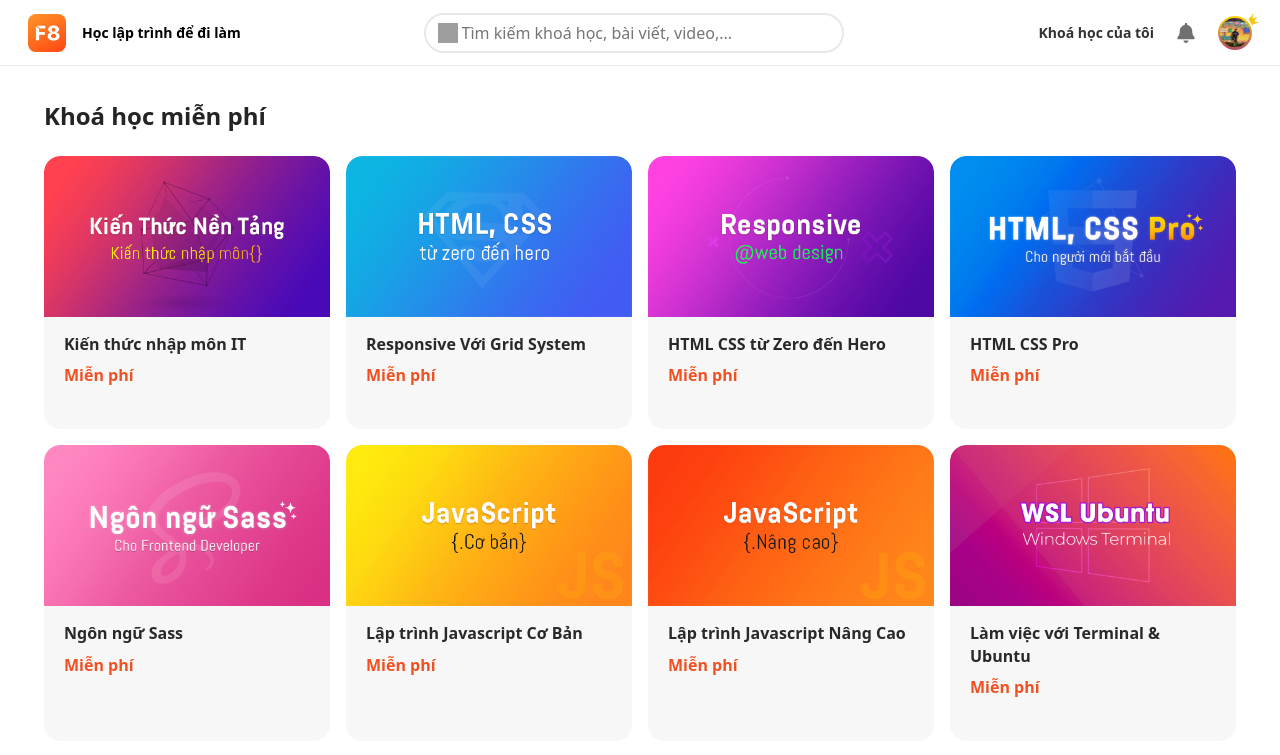
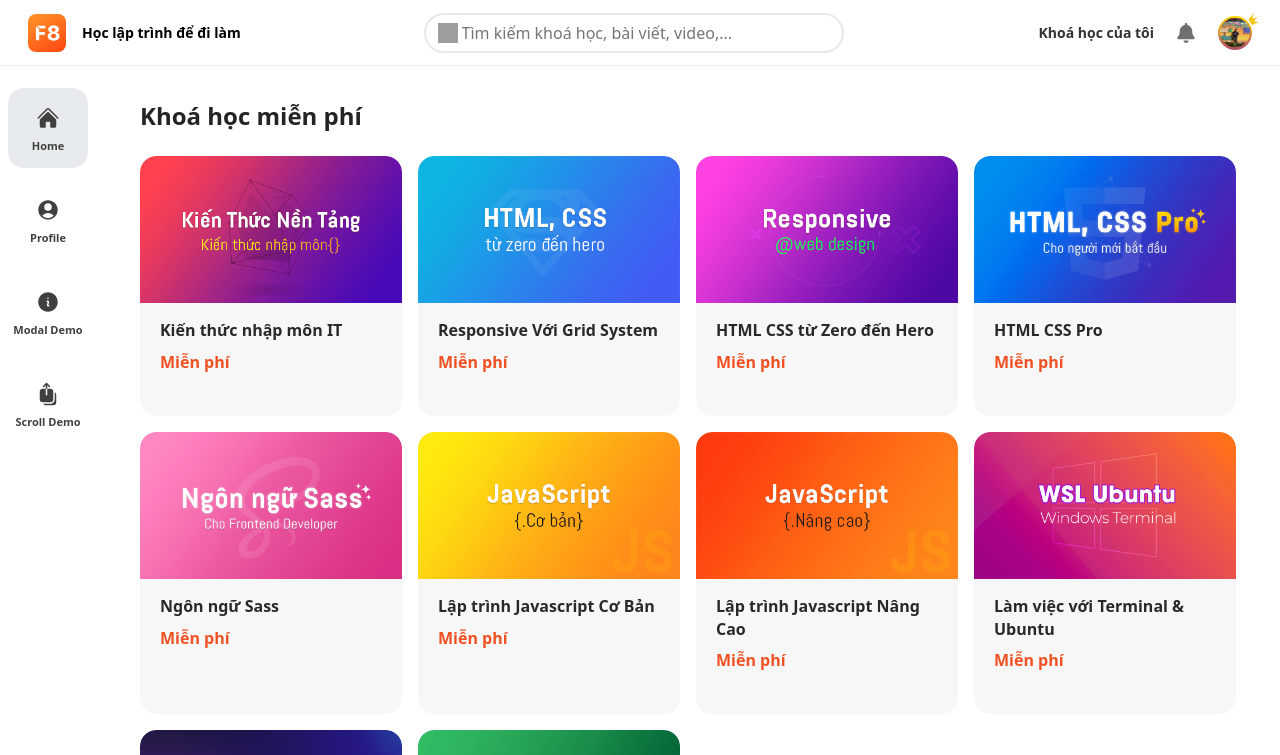
Before and after one commit to dathuynh1710/react-practice, a React (Vite) app: page / in a window 1280 px wide. Shown: the top 755 px of the page. Built offline with nearby package versions, Linux system fonts and the light colour scheme; grey boxes are pictures that could not be loaded; the HTML template or start-up script is replaced by a standard one.

Commit message:
Add Navbar

```diff
--- /dev/null
+++ b/src/components/Navbar/Navbar.module.scss
@@ -0,0 +1,59 @@
+@use "../../styles/mixins" as *;
+
+.navbar {
+  position: sticky;
+  top: 80px;
+  left: 0;
+  z-index: 8;
+  display: none;
+  align-items: center;
+  flex-direction: column;
+  flex-shrink: 0;
+  width: 96px;
+  height: 100%;
+  padding: 0 8px;
+
+  @include screen("md") {
+    display: flex;
+  }
+}
+
+.navbarList {
+  display: flex;
+  flex-direction: column;
+  row-gap: 4px;
+  padding-left: 0;
+}
+
+.navbarItem > a {
+  color: #1a1a1a;
+  width: 80px;
+  height: 80px;
+  display: flex;
+  flex-direction: column;
+  align-items: center;
+  justify-content: center;
+  text-align: center;
+  color: #404040;
+  background: #fff;
+  border-radius: 16px;
+  cursor: pointer;
+
+  font-size: 1.1rem;
+  font-weight: 600;
+  margin-top: 8px;
+
+  &:hover {
+    background: #eef1f4;
+  }
+
+  &.active {
+    background: #e8ebed;
+  }
+}
+
+.navIcon {
+  width: 24px;
+  height: 24px;
+  margin-bottom: 1rem;
+}
--- /dev/null
+++ b/src/components/Navbar/index.jsx
@@ -0,0 +1,58 @@
+import { NavLink } from "react-router-dom";
+import styles from "./Navbar.module.scss";
+
+// Icon
+import iconHome from "/icons/home.svg";
+import iconProfile from "/icons/profile.svg";
+import iconModal from "/icons/info.svg";
+import iconScroll from "/icons/scroll.svg";
+
+const navbarList = [
+  {
+    to: "/",
+    label: "Home",
+    icon: iconHome,
+  },
+  {
+    to: "/profile",
+    label: "Profile",
+    icon: iconProfile,
+  },
+  {
+    to: "/modal-demo",
+    label: "Modal Demo",
+    icon: iconModal,
+  },
+  {
+    to: "/scroll-demo",
+    label: "Scroll Demo",
+    icon: iconScroll,
+  },
+];
+
+function Navbar() {
+  return (
+    <nav className={styles.navbar}>
+      <ul className={styles.navbarList}>
+        {navbarList &&
+          navbarList.map((nav) => (
+            <li key={nav.label} className={styles.navbarItem}>
+              <NavLink
+                to={nav.to}
+                className={({ isActive }) => (isActive ? styles.active : "")}
+              >
+                <img
+                  src={nav.icon}
+                  alt={nav.label}
+                  className={styles.navIcon}
+                />
+
+                <span>{nav.label}</span>
+              </NavLink>
+            </li>
+          ))}
+      </ul>
+    </nav>
+  );
+}
+export default Navbar;
--- a/src/layouts/DefaultLayout/components/Header/partials/UserMenu/UserMenuResult.jsx
+++ b/src/layouts/DefaultLayout/components/Header/partials/UserMenu/UserMenuResult.jsx
@@ -8,16 +8,19 @@
 
 const linkList = [
     {
-        linkGroup: [{ url: "#!", label: "Trang cá nhân" }],
+        id: 1,
+        linkGroup: [{ url: "/profile", label: "Trang cá nhân" }],
     },
     {
+        id: 2,
         linkGroup: [
-            { url: "#!", label: "Viết blog" },
-            { url: "#!", label: "Bài viết của tôi" },
+            { url: "/modal-demo", label: "Modal Demo" },
+            { url: "/scroll-demo", label: "Scroll Demo" },
             { url: "#!", label: "Bài viết đã lưu" },
         ],
     },
     {
+        id: 3,
         linkGroup: [
             { url: "#!", label: "Cài đặt" },
             { url: "#!", label: "Đăng xuất" },
@@ -47,9 +50,9 @@
                     <div className={styles.linkList}>
                         {linkList &&
                             linkList.map((item) => (
-                                <div className={styles.linkItem}>
+                                <div key={item.id} className={styles.linkItem}>
                                     {item.linkGroup.map((itemChild) => (
-                                        <Link to="#!" className={styles.linkLink}>
+                                        <Link key={itemChild.label} to={itemChild.url} className={styles.linkLink}>
                                             {itemChild.label}
                                         </Link>
                                     ))}
--- a/src/layouts/DefaultLayout/index.jsx
+++ b/src/layouts/DefaultLayout/index.jsx
@@ -1,6 +1,7 @@
 import { Outlet } from "react-router-dom";
 import Header from "./components/Header";
 import Footer from "./components/Footer";
+import Navbar from "@/components/Navbar";
 import styles from "./DefaultLayout.module.scss";
 
 function DefaultLayout() {
@@ -8,6 +9,7 @@
         <div className={styles.container}>
             <Header />
             <div className={styles.mainContent}>
+                <Navbar />
                 <div className={styles.content}>
                     <Outlet />
                 </div>
```
